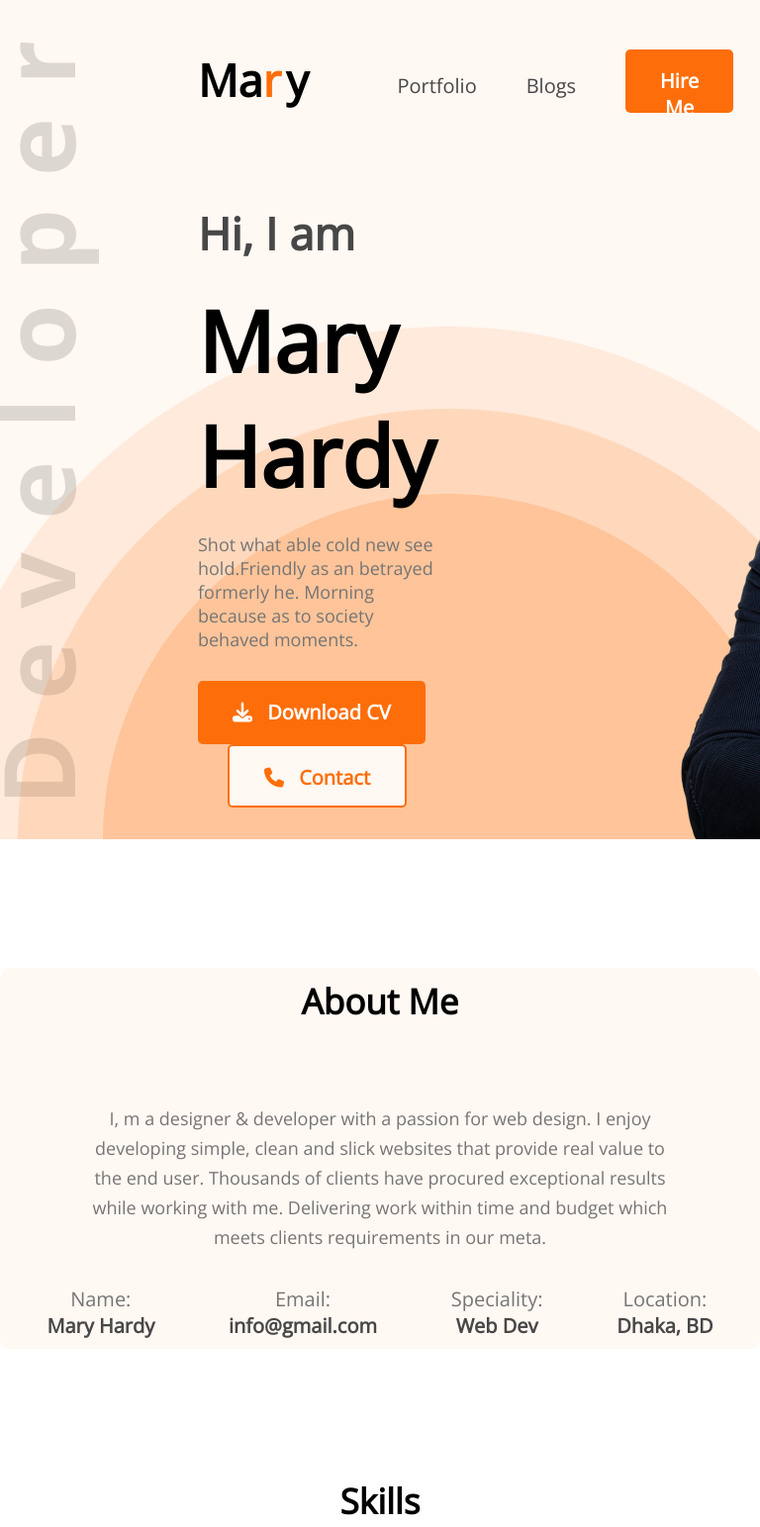
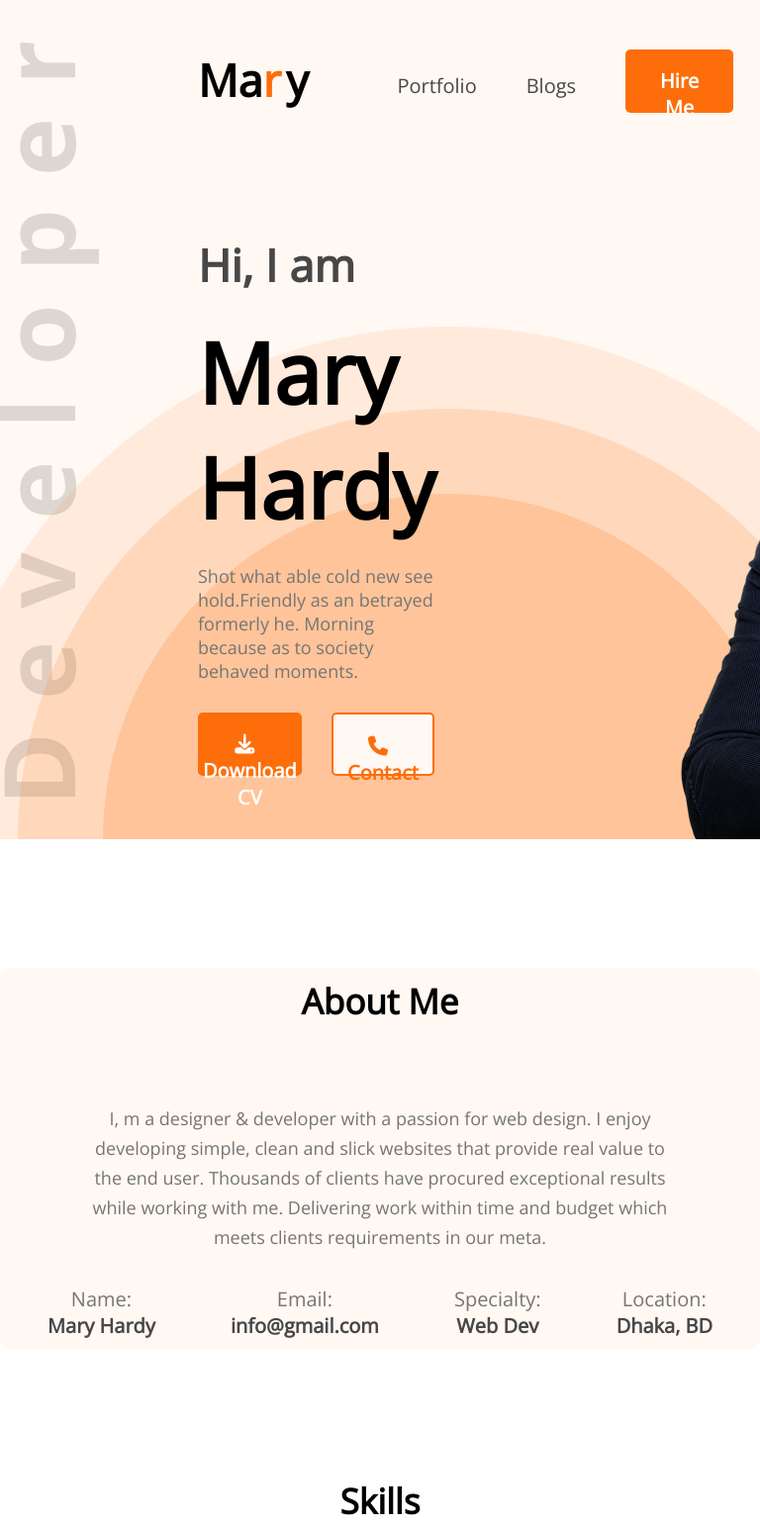
Before and after one commit to ApurbaHasanJ/developer--portfolio, a plain HTML site: page index.html in a window 768 px wide. Shown: the top 1543 px of the page at 99% size. Drawn offline with nearby package versions, Linux system fonts and the light colour scheme.

Commit message:
responsive done for smaller device

```diff
--- a/index.html
+++ b/index.html
@@ -56,7 +56,7 @@
                     <p class="info-description">info@gmail.com</p>
                 </div>
                 <div class="about-info">
-                    <p class="info-title">Speciality:</p>
+                    <p class="info-title">Specialty:</p>
                     <p class="info-description">Web Dev</p>
                 </div>
                 <div class="about-info">
--- a/styles/portfolio.css
+++ b/styles/portfolio.css
@@ -10,6 +10,8 @@ i{
 
 /* Header and Navigation Styles */
 .header{
+    max-width: 1550px;
+    margin: 0 auto;
     background: #FFF8F3;
     background-image: url('../images/header_bg.png'), url('../images/developer.png');
     background-repeat: no-repeat;
@@ -261,9 +263,13 @@ main{
 
 }
 
+/* Footer */
+
 /* contact styles */
 
 .contact{
+    max-width: 1550px;
+    margin: 0 auto;
     display: flex;
     gap: 117px;
     background: #fff8e3;
@@ -364,6 +370,17 @@ textarea {
 
 /* medium devices responsive */
 @media  screen and (min-width:577px) and (max-width:992px) {
+
+    .banner-btns{
+        display: flex;
+
+    }
+    .contact-btn, .download-cv-btn{
+        width: 50%;
+        /* height:90px ; */
+        padding: 18px 5px;
+    }
+
     .about, .contact{
         padding: 10px;
     }
@@ -380,6 +397,3 @@ textarea {
 
 
 }
-.hide{
-    display: none;
-}
```
